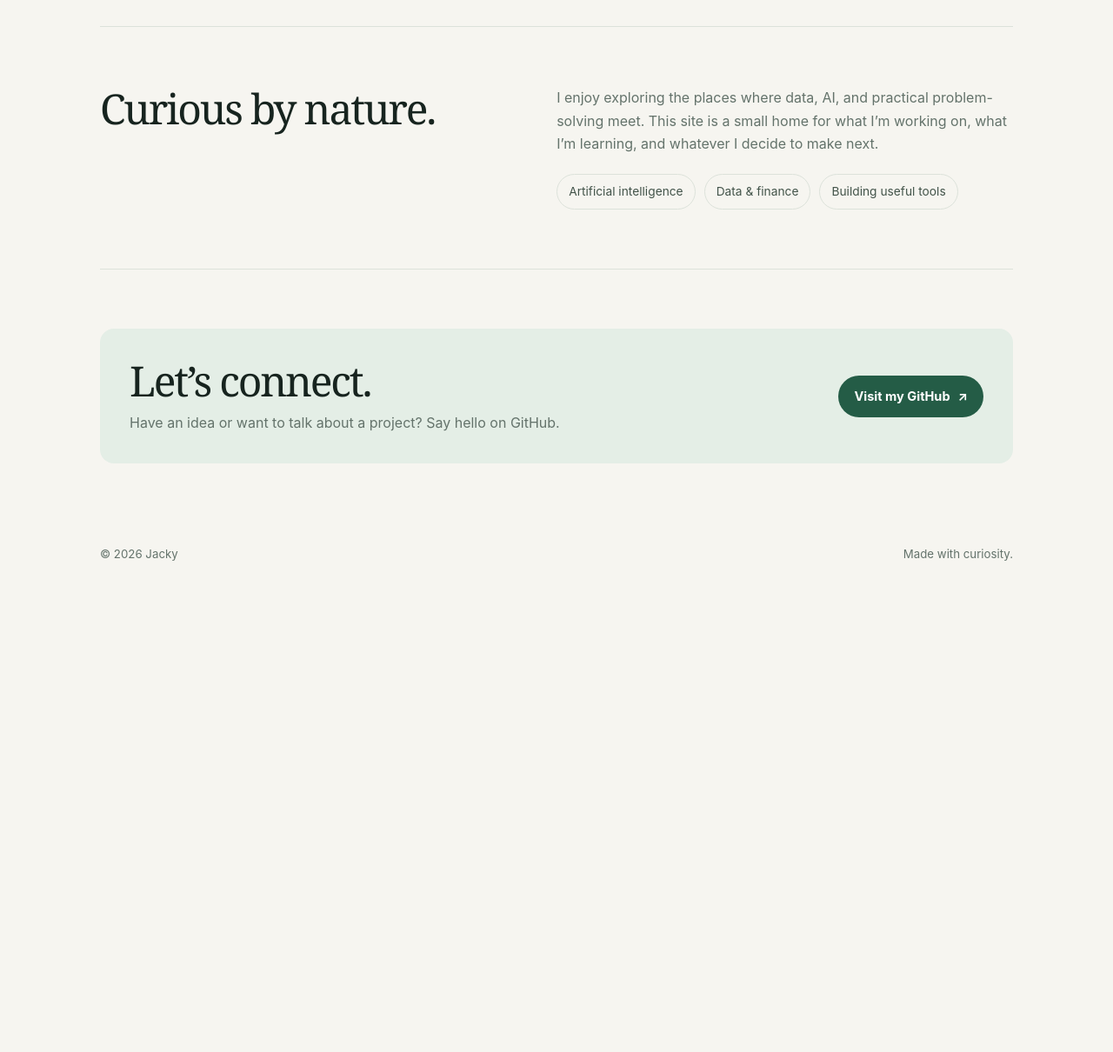
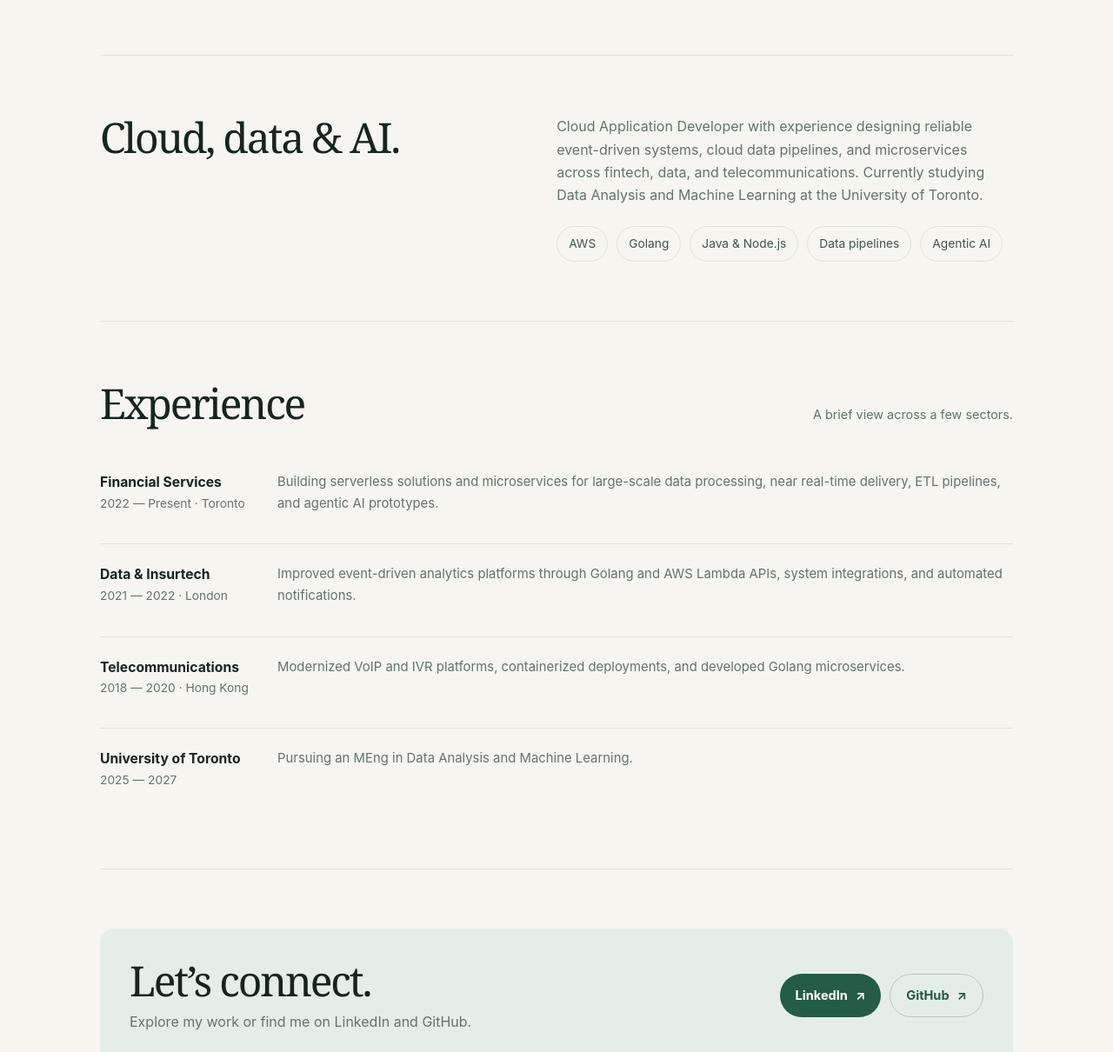
Before and after one commit to jackyckp/jackyckp.github.io, a plain HTML site: page index.html in a window 1280 px wide. Shown: the part 1280-2490 px from the top of the page at 87% size. Before the commit the page ends 1963 px from the top, so only its background shows below. Drawn offline with Linux system fonts and the light colour scheme.

Commit message:
Add LinkedIn profile, concise career summary, and experience timeline

```diff
--- a/index.html
+++ b/index.html
@@ -4,7 +4,7 @@
   <meta charset="utf-8">
   <meta name="viewport" content="width=device-width, initial-scale=1">
   <meta name="theme-color" content="#f6f5f0">
-  <meta name="description" content="Jacky's personal homepage — projects, notes, and things I'm learning." />
+  <meta name="description" content="Jacky's personal homepage — cloud development, data, AI projects, and study notes." />
   <title>Jacky — Personal Homepage</title>
   <style>
     :root {
@@ -21,14 +21,7 @@
     }
     * { box-sizing: border-box; }
     html { scroll-behavior: smooth; }
-    body {
-      margin: 0;
-      background: var(--paper);
-      color: var(--ink);
-      font-family: var(--sans);
-      line-height: 1.65;
-      -webkit-font-smoothing: antialiased;
-    }
+    body { margin: 0; background: var(--paper); color: var(--ink); font-family: var(--sans); line-height: 1.65; -webkit-font-smoothing: antialiased; }
     a { color: inherit; }
     .wrap { width: min(1050px, calc(100% - 48px)); margin: 0 auto; }
     header { padding: 26px 0; }
@@ -61,9 +54,17 @@
     .about-copy { margin: 0; max-width: 580px; color: var(--muted); }
     .interests { display: flex; flex-wrap: wrap; gap: 10px; }
     .interest { padding: 8px 13px; border: 1px solid var(--line); border-radius: 99px; color: #43544a; font-size: .86rem; }
+    .experience-list { display: grid; gap: 12px; }
+    .experience { display: grid; grid-template-columns: 180px 1fr; gap: 24px; padding: 22px 0; border-top: 1px solid var(--line); }
+    .experience:first-child { border-top: 0; }
+    .experience-meta { color: var(--muted); font-size: .86rem; }
+    .experience-meta strong { display: block; color: var(--ink); font-size: .98rem; }
+    .experience p { margin: 0; color: var(--muted); font-size: .93rem; }
     .contact { display: flex; align-items: center; justify-content: space-between; gap: 30px; padding: 34px; border-radius: 16px; background: var(--mint); }
     .contact p { margin: 8px 0 0; color: var(--muted); }
-    .contact .button { flex-shrink: 0; }
+    .contact-actions { display: flex; flex-wrap: wrap; gap: 10px; flex-shrink: 0; }
+    .secondary-button { background: transparent; color: var(--green); border: 1px solid #b7c8ba; }
+    .secondary-button:hover { background: var(--white); color: var(--green); }
     footer { padding: 26px 0 34px; color: var(--muted); font-size: .83rem; }
     footer .wrap { display: flex; justify-content: space-between; gap: 20px; }
     @media (max-width: 650px) {
@@ -74,6 +75,7 @@
       .section-heading { align-items: flex-start; flex-direction: column; gap: 8px; }
       .project-grid, .about-grid { grid-template-columns: 1fr; }
       .about-grid { gap: 22px; }
+      .experience { grid-template-columns: 1fr; gap: 7px; }
       .contact { align-items: flex-start; flex-direction: column; padding: 25px; }
       footer .wrap { flex-direction: column; gap: 5px; }
     }
@@ -86,7 +88,7 @@
       <a class="brand" href="#home">Jacky<span aria-hidden="true">.</span></a>
       <div class="nav-links">
         <a href="#projects">Projects</a>
-        <a href="#about">About</a>
+        <a href="#experience">Experience</a>
         <a href="#contact">Contact</a>
       </div>
     </nav>
@@ -95,12 +97,12 @@
   <main>
     <div class="wrap">
       <section class="hero" id="home" style="border: 0;">
-        <div class="eyebrow">A little corner of the internet</div>
+        <div class="eyebrow">Cloud developer · Toronto</div>
         <h1>Hi, I’m Jacky.</h1>
-        <p>I like learning by making things. Here you’ll find a few projects and notes exploring AI, data, and useful little tools.</p>
+        <p>I build cloud-native applications and data systems, with interests in fintech, event-driven architecture, and practical uses of AI.</p>
         <div class="hero-actions">
           <a class="button" href="#projects">Explore my work <span aria-hidden="true">↓</span></a>
-          <a class="text-link" href="https://github.com/jackyckp" target="_blank" rel="noopener noreferrer">Find me on GitHub ↗</a>
+          <a class="text-link" href="https://www.linkedin.com/in/jackykit/" target="_blank" rel="noopener noreferrer">View my LinkedIn ↗</a>
         </div>
       </section>
 
@@ -135,15 +137,38 @@
 
       <section id="about">
         <div class="about-grid">
-          <h2>Curious by nature.</h2>
+          <h2>Cloud, data &amp; AI.</h2>
           <div>
-            <p class="about-copy">I enjoy exploring the places where data, AI, and practical problem-solving meet. This site is a small home for what I’m working on, what I’m learning, and whatever I decide to make next.</p>
-            <div class="interests" aria-label="Topics I explore" style="margin-top: 22px;">
-              <span class="interest">Artificial intelligence</span>
-              <span class="interest">Data &amp; finance</span>
-              <span class="interest">Building useful tools</span>
+            <p class="about-copy">Cloud Application Developer with experience designing reliable event-driven systems, cloud data pipelines, and microservices across fintech, data, and telecommunications. Currently studying Data Analysis and Machine Learning at the University of Toronto.</p>
+            <div class="interests" aria-label="Core skills" style="margin-top: 22px;">
+              <span class="interest">AWS</span><span class="interest">Golang</span><span class="interest">Java &amp; Node.js</span><span class="interest">Data pipelines</span><span class="interest">Agentic AI</span>
             </div>
           </div>
+        </div>
+      </section>
+
+      <section id="experience">
+        <div class="section-heading">
+          <h2>Experience</h2>
+          <p class="section-note">A brief view across a few sectors.</p>
+        </div>
+        <div class="experience-list">
+          <article class="experience">
+            <div class="experience-meta"><strong>Financial Services</strong>2022 — Present · Toronto</div>
+            <p>Building serverless solutions and microservices for large-scale data processing, near real-time delivery, ETL pipelines, and agentic AI prototypes.</p>
+          </article>
+          <article class="experience">
+            <div class="experience-meta"><strong>Data &amp; Insurtech</strong>2021 — 2022 · London</div>
+            <p>Improved event-driven analytics platforms through Golang and AWS Lambda APIs, system integrations, and automated notifications.</p>
+          </article>
+          <article class="experience">
+            <div class="experience-meta"><strong>Telecommunications</strong>2018 — 2020 · Hong Kong</div>
+            <p>Modernized VoIP and IVR platforms, containerized deployments, and developed Golang microservices.</p>
+          </article>
+          <article class="experience">
+            <div class="experience-meta"><strong>University of Toronto</strong>2025 — 2027</div>
+            <p>Pursuing an MEng in Data Analysis and Machine Learning.</p>
+          </article>
         </div>
       </section>
 
@@ -151,9 +176,12 @@
         <div class="contact">
           <div>
             <h2>Let’s connect.</h2>
-            <p>Have an idea or want to talk about a project? Say hello on GitHub.</p>
+            <p>Explore my work or find me on LinkedIn and GitHub.</p>
           </div>
-          <a class="button" href="https://github.com/jackyckp" target="_blank" rel="noopener noreferrer">Visit my GitHub <span aria-hidden="true">↗</span></a>
+          <div class="contact-actions">
+            <a class="button" href="https://www.linkedin.com/in/jackykit/" target="_blank" rel="noopener noreferrer">LinkedIn <span aria-hidden="true">↗</span></a>
+            <a class="button secondary-button" href="https://github.com/jackyckp" target="_blank" rel="noopener noreferrer">GitHub <span aria-hidden="true">↗</span></a>
+          </div>
         </div>
       </section>
     </div>
```
